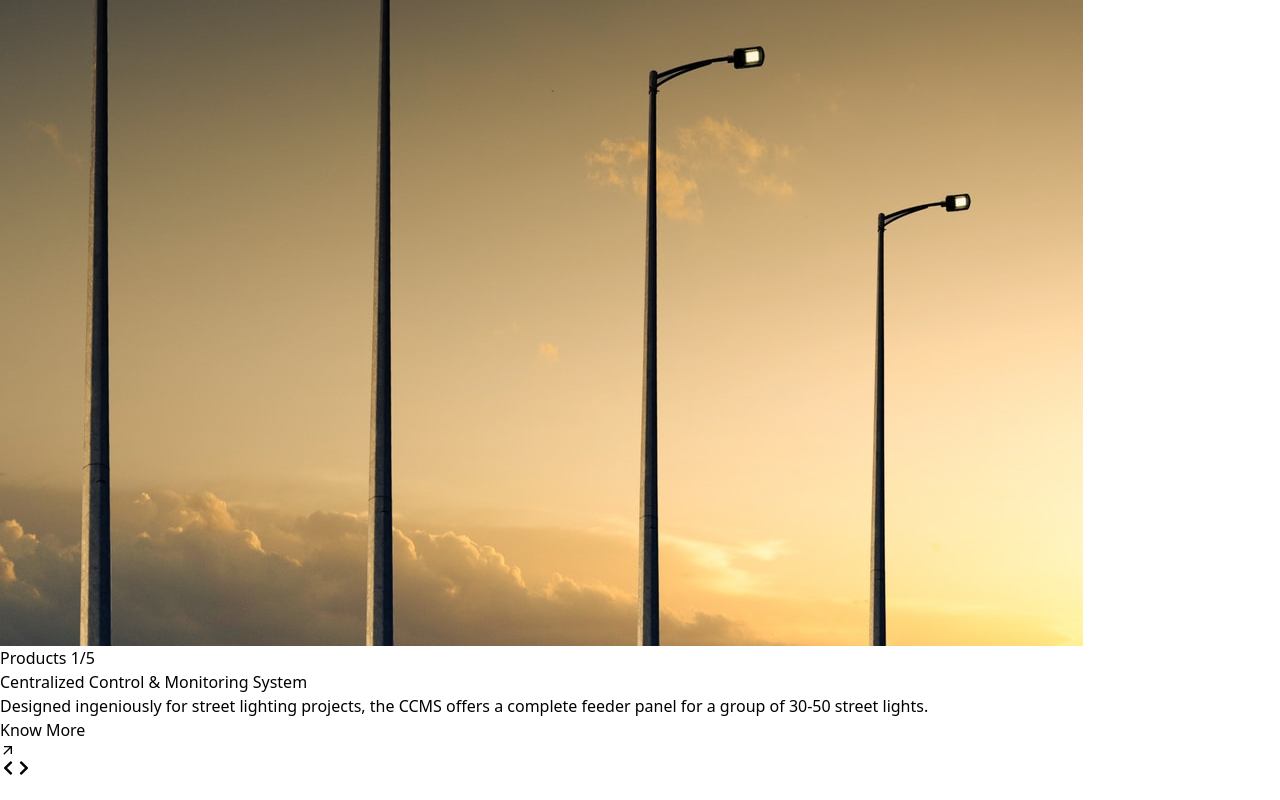
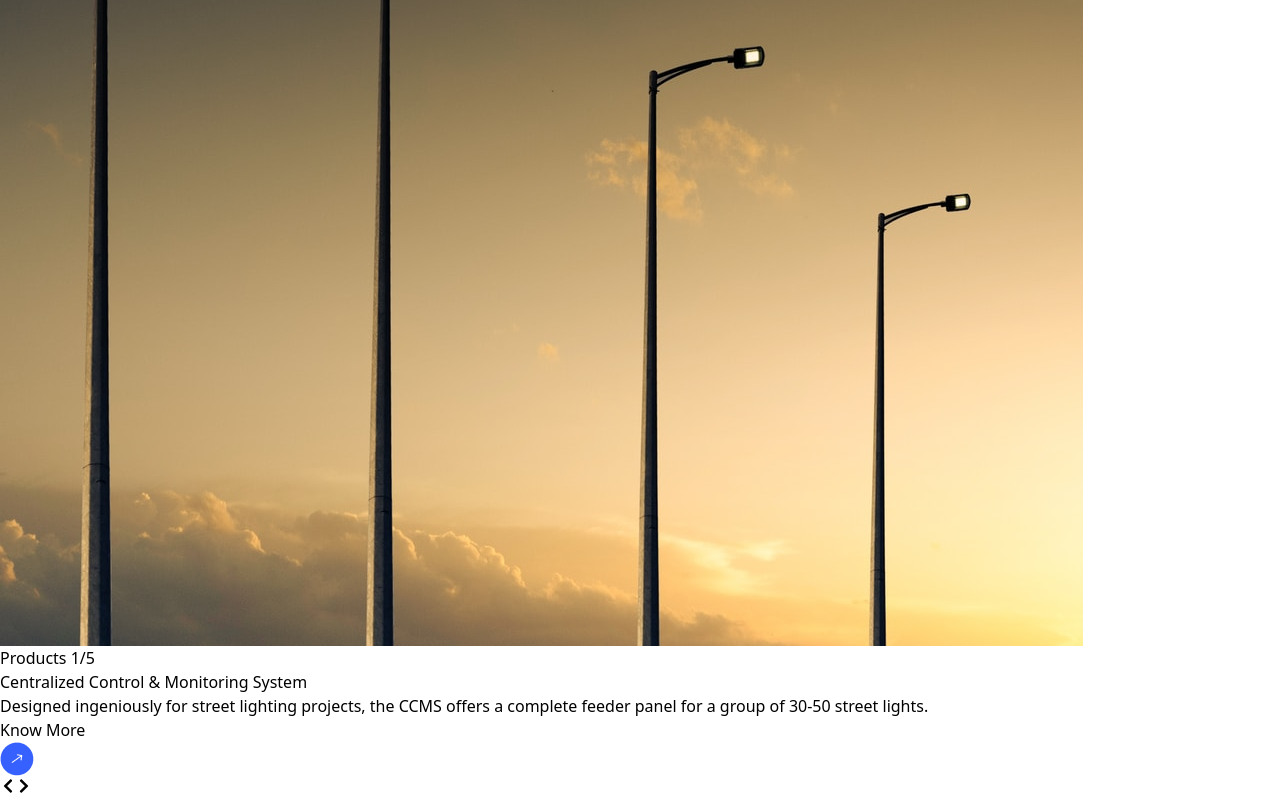
Before and after one commit to priyanshu292/Smart-Lights, a React (Vite) app: page / in a window 1280 px wide. Shown: the part 1889-2689 px from the top of the page. Built offline with nearby package versions, Linux system fonts and the light colour scheme.

Commit message:
Products fix 2

```diff
--- a/src/components/Products.tsx
+++ b/src/components/Products.tsx
@@ -1,7 +1,7 @@
 import React, { useState, useEffect } from "react";
 import { FaChevronLeft, FaChevronRight } from "react-icons/fa";
 import productsImage from "../assets/products.png";
-import { MdArrowOutward } from "react-icons/md";
+import icon from "../assets/icon_png.png"
 
 const productDetails = [
   {
@@ -120,7 +120,7 @@ const Products: React.FC = () => {
                 </p>
               </div>
               <button className="mt-6 py-2 bg-transparent text-blue-500 inline-flex items-center self-start">
-                Know More <MdArrowOutward className="ml-2]" />
+                Know More <img className="ml-2" src={icon} alt="icon" />
               </button>
             </div>
           </div>
```
Also changed, not shown: src/components/Services.tsx (added, +12 -0 lines), src/assets/services.png (added).
